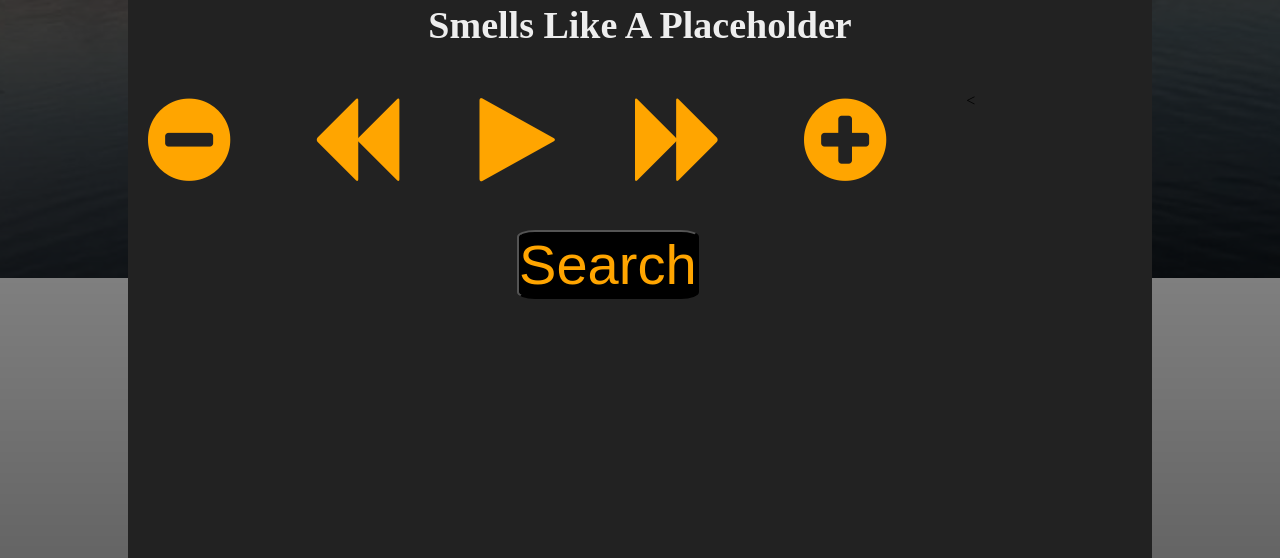
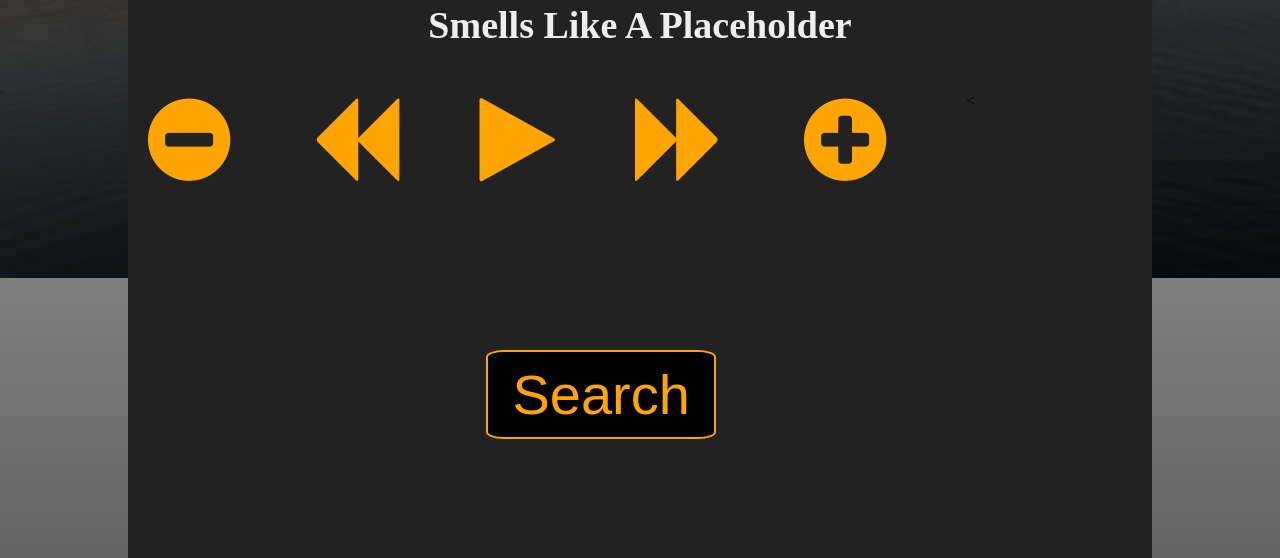
Before and after one commit to slippy17/webserver_zero, a Flask app: page / in a window 1280 px wide. Shown: the part 522-1080 px from the top of the page. Run offline with Flask 2, Linux system fonts and the light colour scheme; data that the repository does not hold is empty; parts of the project's set-up code (start-up, migrations or seed data) failed here and were passed over; some libraries are stand-ins or nearby versions.

Commit message:
work on search button

```diff
--- a/server.py
+++ b/server.py
@@ -4,9 +4,11 @@ import json
 import time
 import os
 import pandas as pd
-import playtime as pt
+import playtime as pt  ## Custom timer module for Play, Pause and Stop functions.
 
-# Environment variables.
+#### Environment variables.
+## Used to autoset options if testing on laptop or running on Raspberr Pi.
+
 ip_addr= os.environ['IP_ADDRESS']
 
 gpio_avail= eval(os.environ['GPIO_AVAIL'])
@@ -17,6 +19,7 @@ if gpio_avail : os.system("sudo ./ledON")
 
 
 class Juke():
+    ### Juke class to keep time based on song length. Play, Pause, Stop and report status.
 
     playtimer = pt.Tmr()
 
@@ -105,18 +108,6 @@ class Juke():
         self.adf= self.adf.drop_duplicates(subset=['Album'], ignore_index=True)
         return
 
-    # def album_stats(self,index_no):
-    # 	db = self.cddb[index_no]['disc']['release-list'][0]
-    # 	message = []
-    # 	tracks = db['medium-list'][0]['track-count']
-    # 	track_list = db['medium-list'][0]['track-list']
-    # 	artist =  db['artist-credit'][0]['artist']['name']
-    # 	album = db['title']
-    # 	message.append({'tracks':tracks})
-    # 	message.append(track_list)
-    # 	message.append({'artistname':artist})
-    # 	message.append({'album':album})
-    # 	return message
 
     def album_stats_df(self,index_no):  ## ************** TESTED ************
         db = self.adf.loc[index_no]
@@ -126,6 +117,9 @@ class Juke():
            ## Album info for the album at that Disc_ID.
         tracks = tracks_df.Song_Title.count()   ## The number 0f tracks in the album
         return tracks_df
+
+    def search_DB():
+        pass
 
 
 app = Flask(__name__)
@@ -140,6 +134,8 @@ player.load_df()
 #cur_time = 0
 #is_playing = False
 
+
+## Convert list of commands to IR codes and send using 'pioneer module built with 'IRSlinger'.
 def send_code(commands):
 	with open("./static/p_codes.json", "r") as infile:
 		cd_player = json.load(infile)
@@ -154,6 +150,7 @@ def send_code(commands):
 	return
 
 
+## Build command sequence to play a song based on disk and track number.
 def command_builder(s_cd, s_track):
     c_builder = ['Pause']
 
@@ -215,11 +212,11 @@ def home():
     return render_template('index.html')
 
 
-@app.route('/search')
+@app.route('/search', methods=['GET'])
 def search_DB():
     ##sname=render_template(request.args['sname'])
     ##print(sname)
-    return render_template('search.html', sname=request.args['sname'])
+    return render_template('search.html')
 
 
 @app.route('/loadDatabase/<index_no>', methods=['GET','POST'])
--- a/static/script.js
+++ b/static/script.js
@@ -63,6 +63,25 @@ function pause() {
 
 return dict
 };
+
+
+// function search() {
+// 	fetch('/search')
+// 	.then (data => data.json())
+// 	.then ( data => {
+// 	dict = {
+// 	disk: data.disk,
+// 	song: data.song,
+//     length: data.length,
+//     time: data.time,
+//     is_playing: data.is_playing
+//     }});
+
+// return dict
+// };
+
+
+
 
 
 
@@ -164,7 +183,8 @@ let main = {
 	prevControl:_(".player .main .controls .prev-control"),
 	playPauseControl:_(".player .main .controls .play-pause-control"),
 	nextDisk:_(".player .main .controls .next-disc-control"),
-	nextControl:_(".player .main .controls .next-control")
+	nextControl:_(".player .main .controls .next-control"),
+	searchButton:_(".player .main .search button")
 }
 
 toggleSongList.addEventListener("click", function(){
@@ -286,6 +306,16 @@ function play_button() {
 
 };
 
+main.searchButton.addEventListener("click", function(){
+	console.log('Button Pressed');
+	window.location = '/search';
+
+
+});
+
+
+
+
 main.seekbar.addEventListener("change",function(){
 	main.seekbar.setAttribute("min",0);
 	main.seekbar.setAttribute("max",10);
--- a/static/styles.css
+++ b/static/styles.css
@@ -111,12 +111,17 @@ body {
 
 .player .main .search button {
 	position: absolute;
-	top : 71%;
-	left : 38%;
-	border-radius : 10%;
+	cursor: pointer;
+	font-size: 6px;
+	top : 81%;
+	left : 35%;
+	border-radius : 8%;
 	font-size: 56px;
 	color: orange;
-	background: black
+	background: black;
+	border: 2px solid orange;
+	padding: 10px 24px;
+  	button:hover {background-color: #3e8e41}
 
 }
 
```
